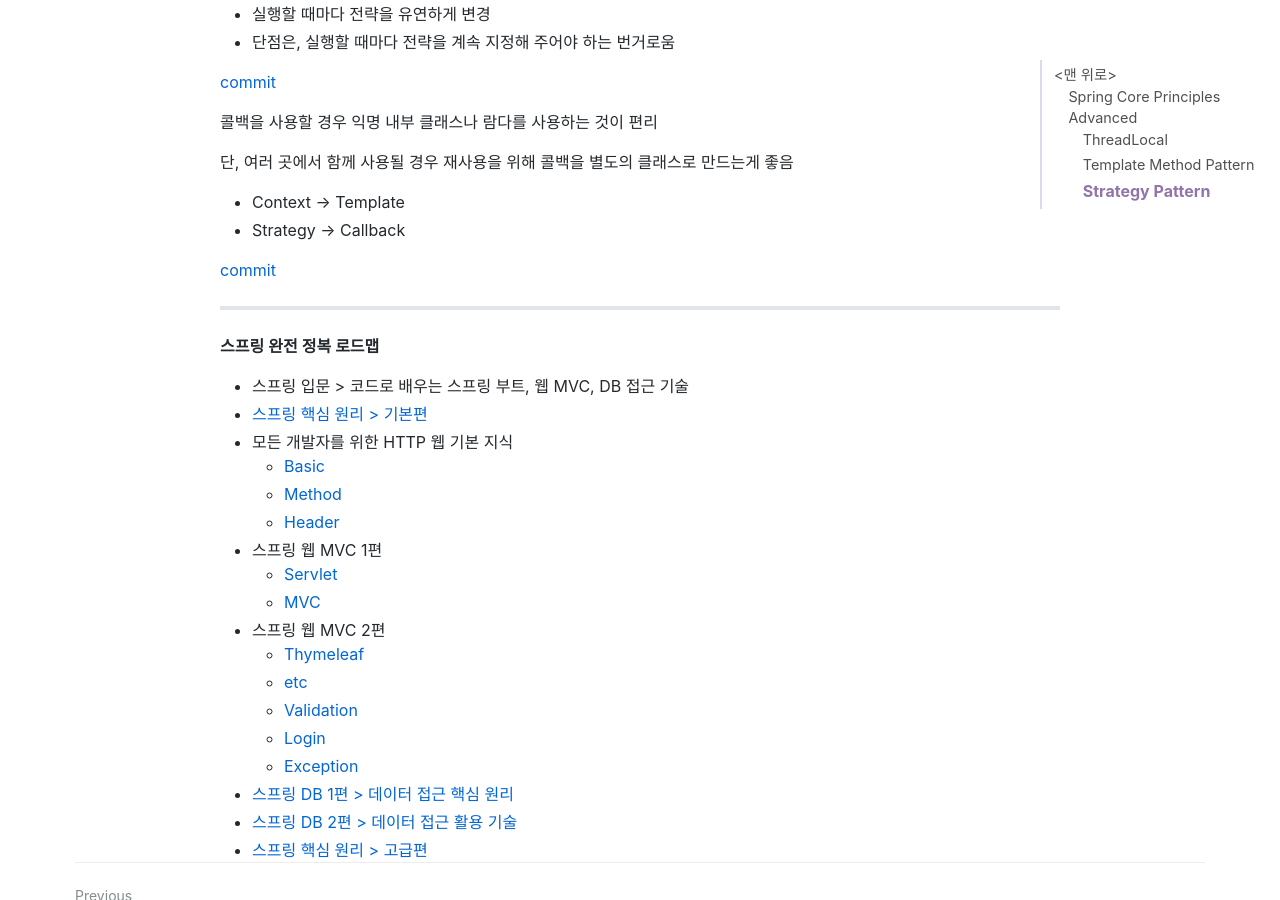
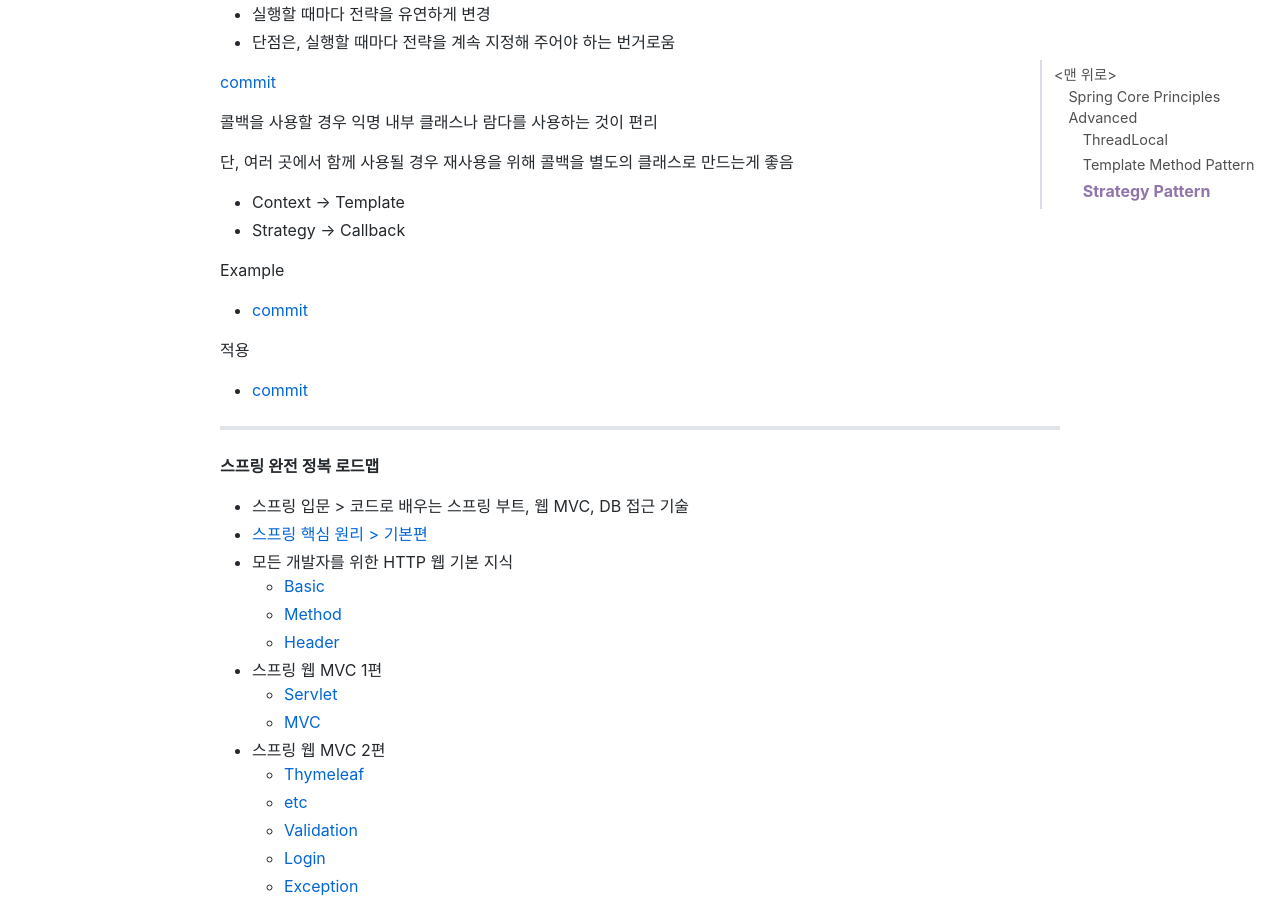
Before and after one commit to jihunparkme/jihunparkme.github.io, a Jekyll site: the page built from _posts/2022-11-20-Spring-Core-Principles-Advanced.md, in a window 1280 px wide and 900 px high, scrolled down 6182 px. Built offline with Jekyll 4.4.1, drawn with Linux system fonts in a browser that asks for light colours; nearby versions of some CDN libraries; comment, search, counter and statistics services are not loaded.

Commit message:
[Template Callback Pattern] 적용

```diff
--- a/_posts/2022-11-20-Spring-Core-Principles-Advanced.md
+++ b/_posts/2022-11-20-Spring-Core-Principles-Advanced.md
@@ -153,7 +153,11 @@
 - Context -> Template
 - Strategy -> Callback
 
-[commit](https://github.com/jihunparkme/Inflearn-Spring-Core-Principles-Advanced/commit/aa3dc38e1ebbefc28e10b05020d6e65e5d1fc95b)
+Example
+- [commit](https://github.com/jihunparkme/Inflearn-Spring-Core-Principles-Advanced/commit/aa3dc38e1ebbefc28e10b05020d6e65e5d1fc95b)
+
+적용
+- [commit](https://github.com/jihunparkme/Inflearn-Spring-Core-Principles-Advanced/commit/205afaf5f93c7702a377484af3345ad4c5880db8)
 
 ---
 
```
